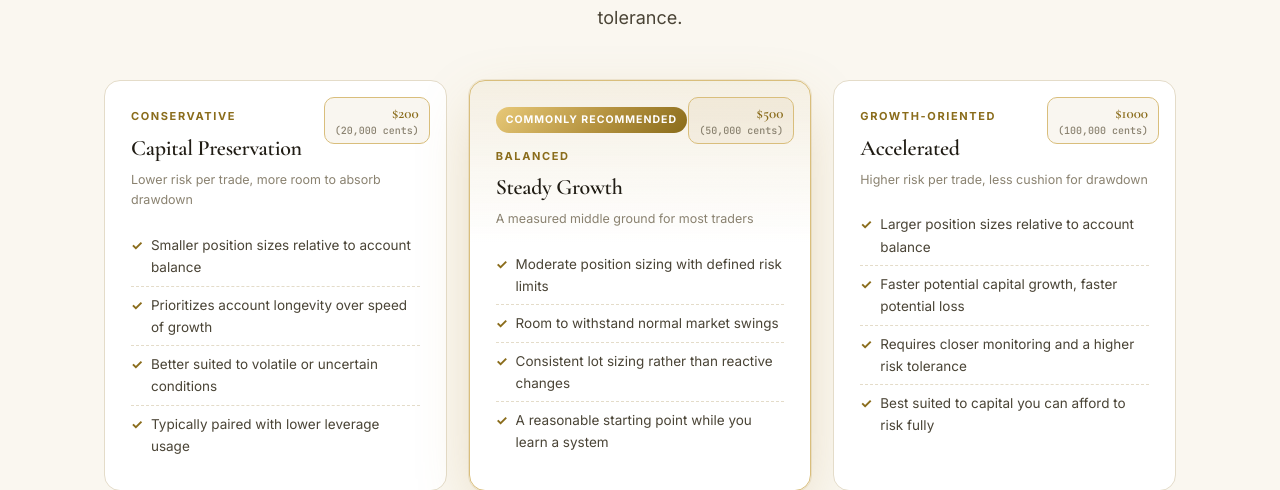
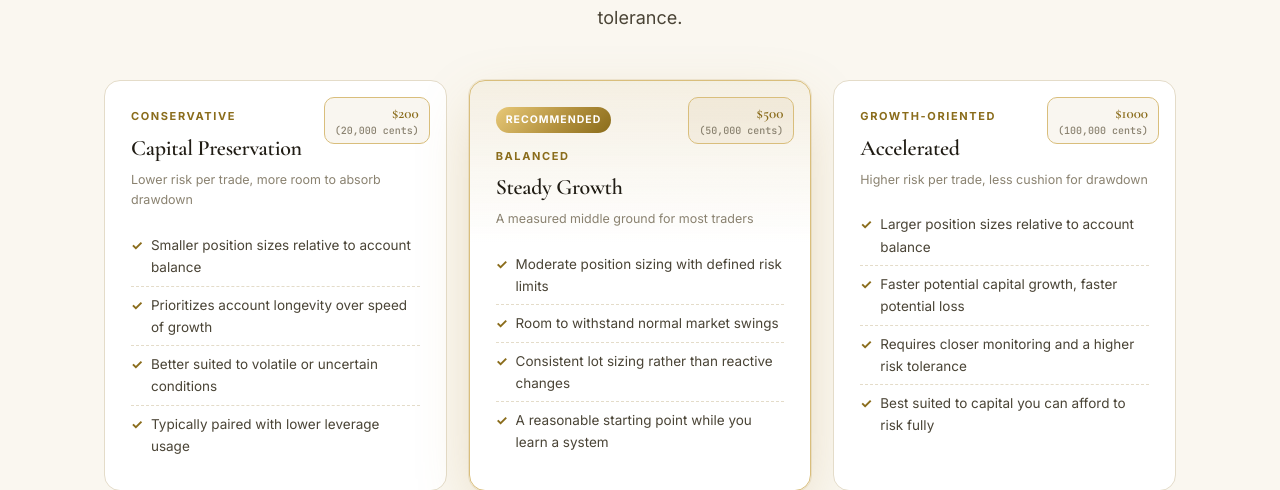
Before and after one commit to Kimkanja/swarmai, a Flask app: page / in a window 1280 px wide. Shown: the part 2700-3190 px from the top of the page. Run offline with Flask 3, Linux system fonts and the light colour scheme.

Commit message:
Update home.html

```diff
--- a/app/templates/public/home.html
+++ b/app/templates/public/home.html
@@ -195,7 +195,7 @@
       </div>
       <div class="sizing-card is-recommended reveal reveal-delay-2">
         <span class="tier-amount"><span class="amt">$500</span><span class="cents">(50,000 cents)</span></span>
-        <span class="recommended-pill">Commonly Recommended</span>
+        <span class="recommended-pill">Recommended</span>
         <span class="tier-label">Balanced</span>
         <h3 class="tier-title">Steady Growth</h3>
         <p class="tier-sub">A measured middle ground for most traders</p>
```
